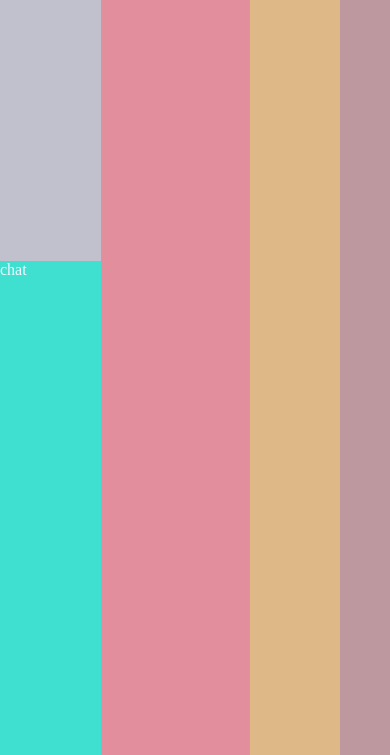
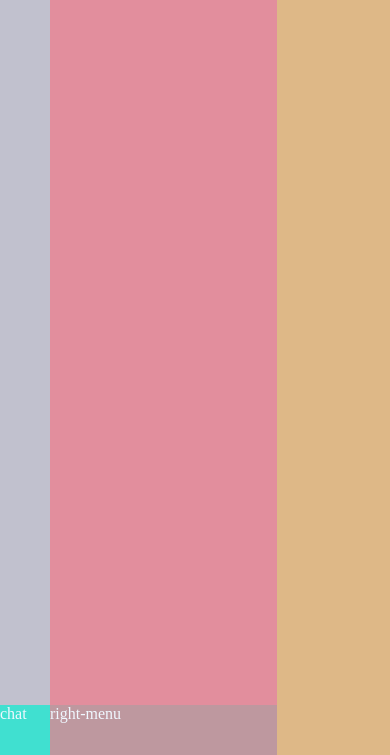
Before and after one commit to catlirex/boolean-uk-html-popular-page-layouts, a website: page gmail/index.html in a window 390 px wide. Shown: the part 89-844 px from the top of the page. Drawn offline with Linux system fonts and the light colour scheme.

Commit message:
responsive (max-width 600px) added

```diff
--- a/discord/style.css
+++ b/discord/style.css
@@ -52,3 +52,17 @@
   background-color: burlywood;
   color: aliceblue;
 }
+
+@media only screen and (max-width: 600px) {
+  .grid-container {
+    grid-template:
+      "left-menu message-list  chat-setting-bar" 50px
+      "left-menu message-list  contact-info" 150px
+      "left-menu message-list chatbox" 1fr
+      "account-setting account-setting  chatbox" 50px/
+      0.5fr 1fr 2fr;
+  }
+  .contact-status-bar {
+    display: none;
+  }
+}
--- a/gmail/style.css
+++ b/gmail/style.css
@@ -12,6 +12,21 @@
 
   width: 100vw;
   height: 100vh;
+}
+
+@media only screen and (max-width: 600px) {
+  .grid-container {
+    display: grid;
+    grid-template:
+      "logo      search-bar  search-bar   " 50px
+      "left-menu         main       quick-setting " 300px
+      "left-menu             main       quick-setting " 1fr
+      "chat               right-menu       quick-setting " 50px/
+      50px 2fr 1fr;
+  }
+  .main-menu-button {
+    display: none;
+  }
 }
 
 .logo {
--- a/linked-in/style.css
+++ b/linked-in/style.css
@@ -12,6 +12,20 @@
 
   width: 100vw;
   height: 100vh;
+}
+
+@media only screen and (max-width: 600px) {
+  .grid-container {
+    grid-template:
+      "logo search-bar " 100px
+      "nav-bar account-profile" 100px
+      "nav-bar  main   " 1fr
+      "footer footer" 100px /
+      50px 1fr;
+  }
+  .linkedin-news {
+    display: none;
+  }
 }
 
 .logo {
```
